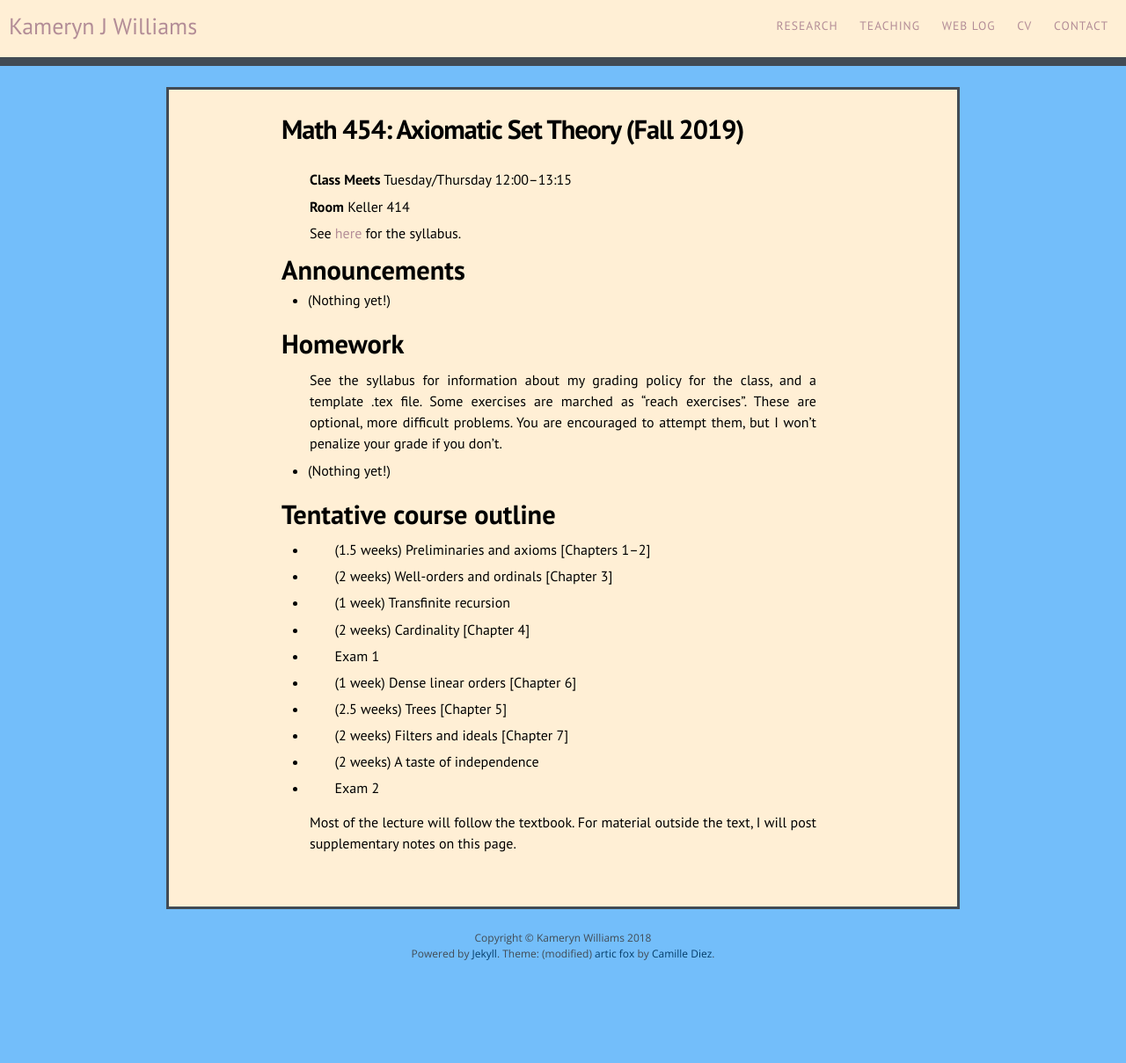
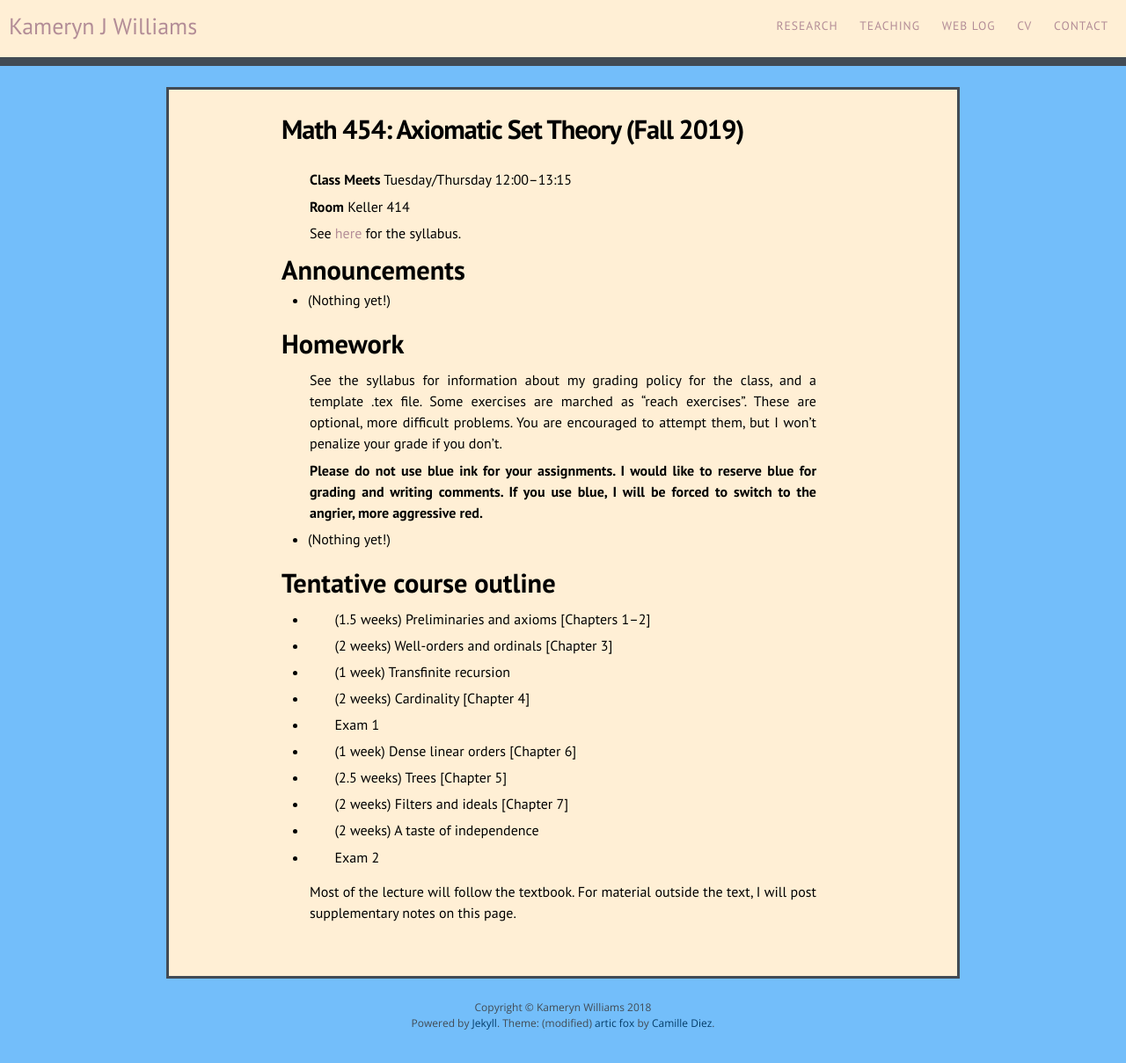
Before and after one commit to kamerynjw/kamerynjw.github.io, a Jekyll site: the page built from teaching/2019/math454.md, in a window 1280 px wide. Shown: the whole page at 88% size. Built offline with Jekyll 4.4.1, drawn with Linux system fonts in a browser that asks for light colours; nearby versions of some CDN libraries; before the commit the page ends 1130 px from its top, so only the background shows below that.

Commit message:
added note about ink color for homework

```diff
--- a/teaching/2019/math454.md
+++ b/teaching/2019/math454.md
@@ -19,6 +19,8 @@ Homework
 ========
 
 See the syllabus for information about my grading policy for the class, and a template .tex file. Some exercises are marched as "reach exercises". These are optional, more difficult problems. You are encouraged to attempt them, but I won't penalize your grade if you don't.
+
+**Please do not use blue ink for your assignments. I would like to reserve blue for grading and writing comments. If you use blue, I will be forced to switch to the angrier, more aggressive red.**
 
 * (Nothing yet!)
 
```
